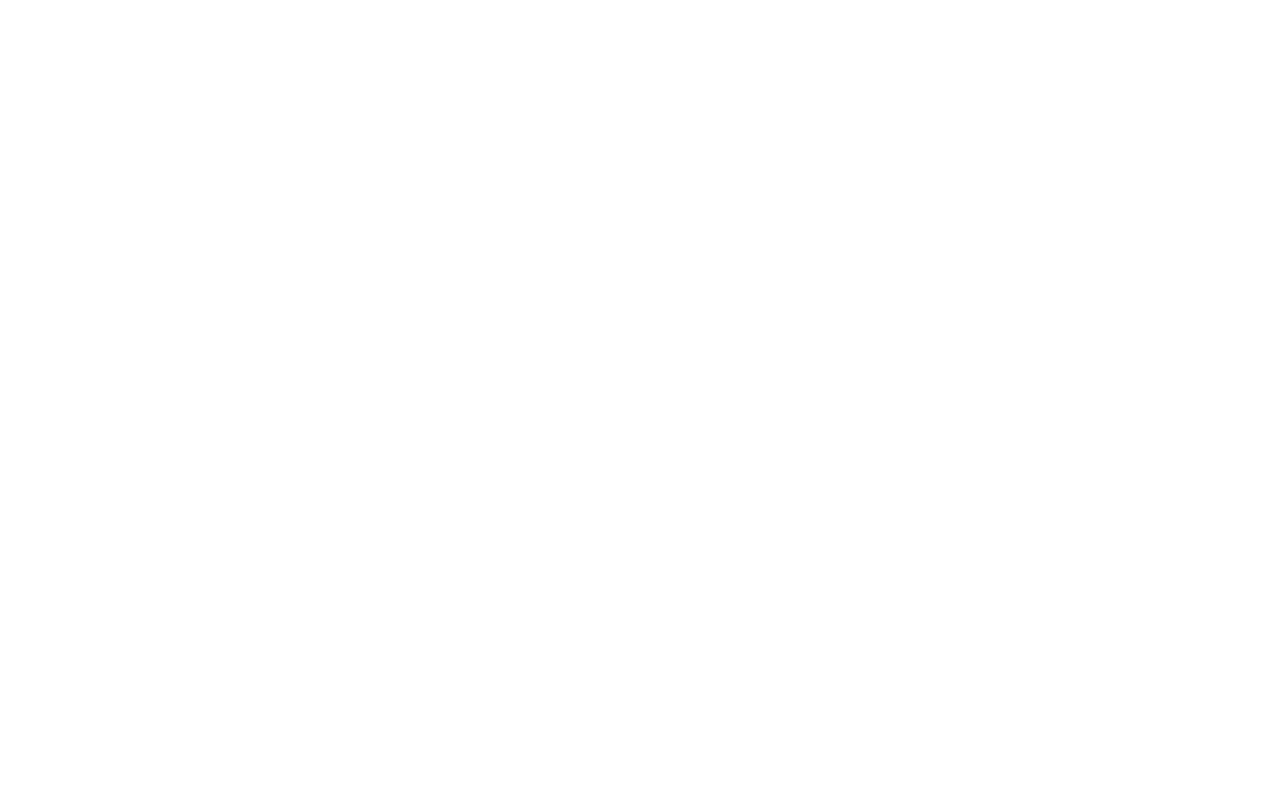
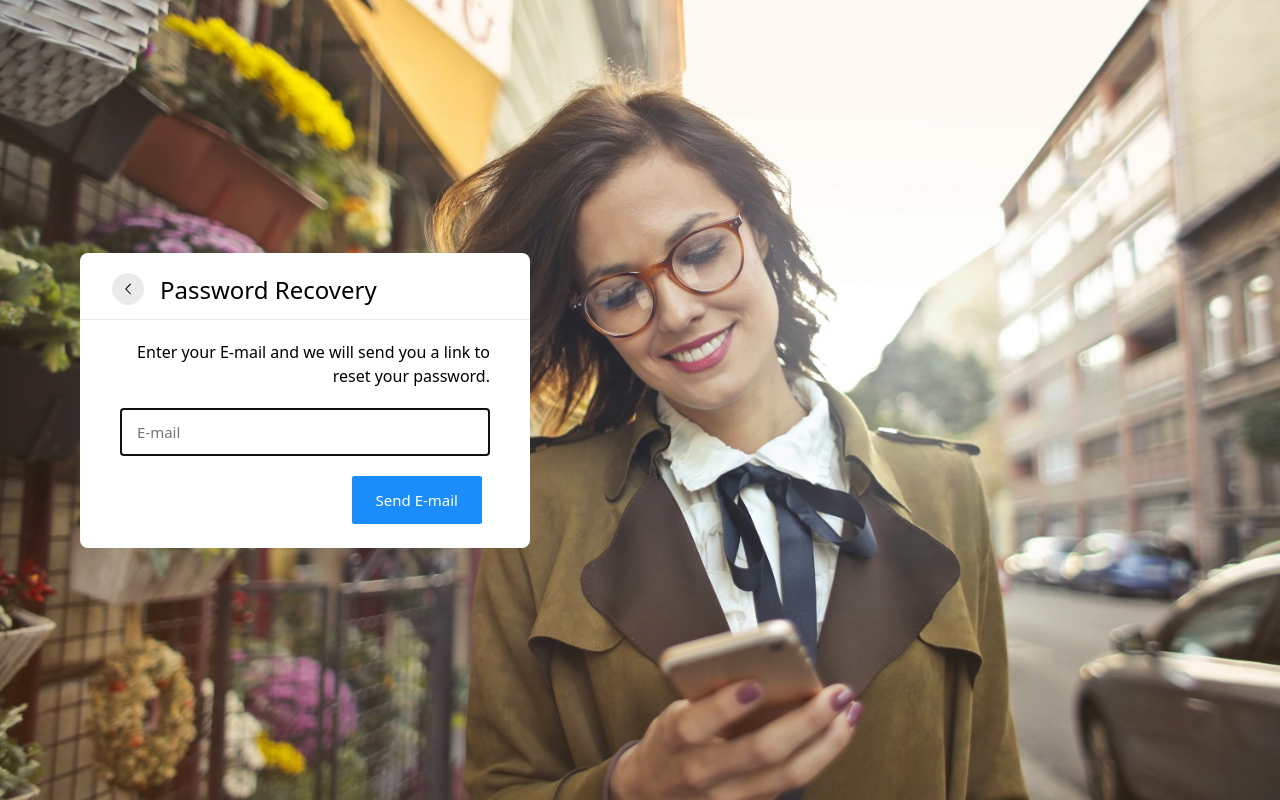
Before and after one commit to tv-dem/travel-app, a React (Create React App) app: page /reset in a window 1280 px wide. Built offline with nearby package versions, Linux system fonts and the light colour scheme.

Commit message:
feat: add reset-password-page

```diff
--- a/src/App.tsx
+++ b/src/App.tsx
@@ -2,12 +2,14 @@ import React from 'react';
 import { BrowserRouter, Route, Switch } from 'react-router-dom';
 import MainPage from './Pages/MainPage/MainePage';
 import AuthorizationPage from './Pages/AuthorizationPage/AuthorizationPage';
+import ResetPage from './Pages/AuthorizationPage/ResetPage/ResetPage';
 
 const App: React.FC = () => (
   <BrowserRouter>
     <Switch>
       <Route exact path='/' component={MainPage} />
       <Route path='/authorization' component={AuthorizationPage} />
+      <Route path='/reset' component={ResetPage} />
     </Switch>
   </BrowserRouter>
 )
--- a/src/Components/styledComponents.ts
+++ b/src/Components/styledComponents.ts
@@ -293,3 +293,19 @@ export const ContentWrapper = styled.div`
     padding: 0 16px 16px 16px;
   }
 `;
+
+export const ButtonSave = styled.button`
+  background-color: #1b8dfb;
+  height: 48px;
+  font-size: 15px;
+  font-weight: 500;
+  margin-top: 20px;
+  border-radius: 2px;
+  margin-right: 8px;
+  border: none;
+  color: #fff;
+  padding: 0 24px;
+  cursor: pointer;
+  transition: background-color 0.2s ease-in-out;
+  background-clip: padding-box;
+`;
--- /dev/null
+++ b/src/Pages/AuthorizationPage/ResetPage/ResetPage.tsx
@@ -0,0 +1,115 @@
+import React, { useEffect, useState } from 'react';
+import { NavLink } from 'react-router-dom';
+import styled from 'styled-components';
+import { AlertError, InputText, ButtonSave, Form, Wrapper, Content, ContentHeader, ContentWrapper } from '../../../Components/styledComponents';
+import svgArrowLeft from '../../../public/arrow-left.svg';
+
+const StyledNav = styled(NavLink)`
+  margin-top: -4px;
+  margin-left: -8px;
+  margin-right: 16px;
+  width: 32px;
+  height: 32px;
+  display: inline-block;
+  float: left;
+  background: rgba(0,0,0,0.08) url(${svgArrowLeft}) no-repeat center center;
+  background-size: 24px 24px;
+  border-radius: 50%;
+  transition: background-color 0.2s ease-in-out;
+  transform: rotateY(180deg);
+
+  &:hover {
+    background-color: rgba(0,0,0,0.16);
+  }
+`;
+
+const PageTitle = styled.div`
+  padding-bottom: 16px;
+  color: #000;
+  font-size: 24px;
+  line-height: 26px;
+  font-weight: 500;
+  margin: 0;
+`;
+
+const FormInfo = styled.div`
+  margin-top: 20px;
+`;
+
+// interface ResetPageProps {
+//   onResetPassword: (isReset: string) => void;
+// }
+
+const ResetPage: React.FC = () => {
+  const addBodyClass = (className: string): void => document.body.classList.add(className);
+  const removeBodyClass = (className: string): void => document.body.classList.remove(className);
+  const [isErrorSignIn, setErrorSignIn] = useState('');
+  const [email, setEmail] = useState('');
+
+  useEffect(() => {
+    addBodyClass('body');
+
+    return () => {
+      removeBodyClass('body');
+    }
+  }, []);
+
+  const changeUserEmail = (event: React.ChangeEvent<HTMLInputElement>): void => {
+    setEmail(event.target.value);
+  };
+
+  const clickSendBtnHandler = (): void => {
+    const minEmailLength = 5;
+
+    if (!email || email.trim().length < minEmailLength || !email.includes('@') || !email.split('@')[1].includes('.')) {
+      setErrorSignIn('Email should be at least 5 symbols, must contain @, and contain ends with "."');
+    } else {
+      // reset pass
+      // onResetPassword('You should receive an email with further instructions shortly.');
+
+      // setTimeout(() => onResetPassword(''), 2000);
+      // }).catch((error) => {
+      //   setErrorSignIn(error.message);
+      // });
+    }
+  };
+
+  return (
+    <Wrapper>
+      <Content>
+        <ContentHeader>
+          <StyledNav exact to="/authorization" />
+          <PageTitle>
+            Password Recovery
+            </PageTitle>
+        </ContentHeader>
+        <ContentWrapper>
+          {isErrorSignIn
+            && (<AlertError>{isErrorSignIn}</AlertError>)
+          }
+          <Form>
+            <FormInfo>
+              Enter your E-mail and we will send you a link to reset your password.
+              </FormInfo>
+            <InputText
+              type='text'
+              name='username'
+              placeholder='E-mail'
+              autoFocus
+              onChange={changeUserEmail}
+            />
+            <ButtonSave
+              type='button'
+              value='Send'
+              onClick={clickSendBtnHandler}
+            >
+              Send E-mail
+              </ButtonSave>
+          </Form>
+        </ContentWrapper>
+      </Content>
+    </Wrapper>
+  );
+};
+
+export default ResetPage;
```
